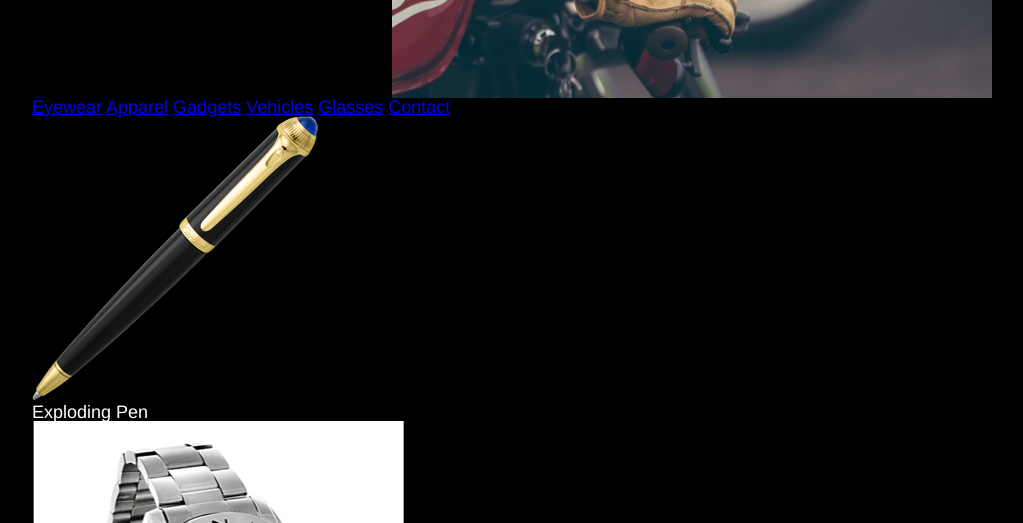
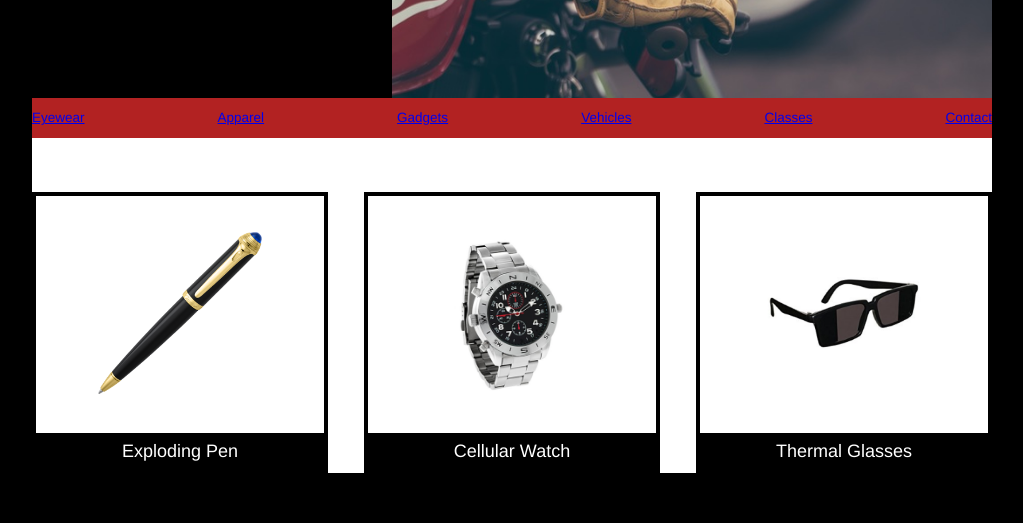
Before and after one commit to cubelist/SecretAgentSupply, a plain HTML site: page index.html in a window 1280 px wide. Shown: the part 394-917 px from the top of the page, without its empty margins (128-1151 px from the left). Drawn offline with Linux system fonts and the light colour scheme.

Commit message:
Nav bar done itmes section in progress.

```diff
--- a/index.html
+++ b/index.html
@@ -24,8 +24,8 @@
 
       <div class="main-banner-container">
         <div class="banner-strap-container">
-          <p id="newarrival">NEW ARRIVAL</p>
-          <p id="SBAM">SPORTS BIKES AND MOTORCYCLES</p>
+          <span id="newarrival">NEW ARRIVAL</span>
+          <span id="SBAM">SPORTS BIKES AND MOTORCYCLES</span>
         </div>
       </div>
 
@@ -36,7 +36,7 @@
         <a href="#"><span>Apparel</span></a>
         <a href="#"><span>Gadgets</span></a>
         <a href="#"><span>Vehicles</span></a>
-        <a href="#"><span>Glasses</span></a>
+        <a href="#"><span>Classes</span></a>
         <a href="#"><span>Contact</span></a>
       </nav>
 
@@ -44,40 +44,41 @@
 
       <div class="items-container">
 
-        <div class="item1-container">
+        <div class="item-container">
 
-          <div class="item1-img">
+          <div class="item-img">
             <img src="./resources/images/pen.png">
           </div>
 
-          <div class="item1-label">
+          <div class="item-label">
             <span>Exploding Pen</span>
           </div>
 
         </div>
 
-        <div class="item2-container">
+        <div class="item-container">
 
-          <div class="item2-img">
+          <div class="item-img">
             <img src="./resources/images/watch.png">
           </div>
 
-          <div class="item2-label">
+          <div class="item-label">
             <span>Cellular Watch</span>
           </div>
 
         </div>
 
-        <div class="item3-container">
+        <div class="item-container">
 
-          <div class="item3-img">
-            <img src="./resources/images/glasses.png">
+          <div class="item-img">
+            <img id="glasses" src="./resources/images/glasses.png">
           </div>
 
-          <div class="item3-label">
+          <div class="item-label">
             <span>Thermal Glasses</span>
           </div>
 
+        </div>
       </div>
 
         <!-- SUPPLEMENTARY INFO  -->
@@ -97,15 +98,12 @@
         </div>
 
         <div class="hours-container">
-
           <div class="hours-label">
             <span>Hours</span>
           </div>
 
           <div class="opening-hours">
             <span>08:00 - 18:00</span>
-            </div>
-
           </div>
 
         </div>
--- a/resources/css/style.css
+++ b/resources/css/style.css
@@ -64,3 +64,60 @@ header span {
   margin-top: 0.25rem;
   margin-left: 3rem;
 }
+
+/*Nav Bar*/
+
+nav {
+  display: flex;
+  justify-content: space-between;
+  background-color: firebrick;
+}
+
+nav span {
+  display: flex;
+  margin: 0.75rem 0 0.75rem 0;
+  font-size: 0.75rem;
+}
+
+/*Items Block*/
+
+.items-container {
+  display: flex;
+  justify-content: space-between;
+  background-color: white;
+}
+
+.item-container {
+  display: flex;
+  flex-direction: column;
+  align-items: center;
+  border: 4px solid black;
+  margin-top: 3rem;
+  width: 30%;
+}
+
+.item-img img {
+  height: 9rem;
+  margin: 2rem 0 2rem 0;
+}
+
+.item-label {
+  display: flex;
+  justify-content: center;
+  background-color: black;
+  width: 100%;
+}
+
+.item-label span {
+    margin: 0.5rem 0 0.5rem 0;
+}
+
+#glasses {
+  height: 4rem;
+  margin: 4.5rem 0 4.5rem 0;
+}
+
+.supp-info-container {
+  margin: 3rem 0 4rem 0;
+  background-color: white;
+}
```
Lines whose indentation alone changed are shown as unchanged.
